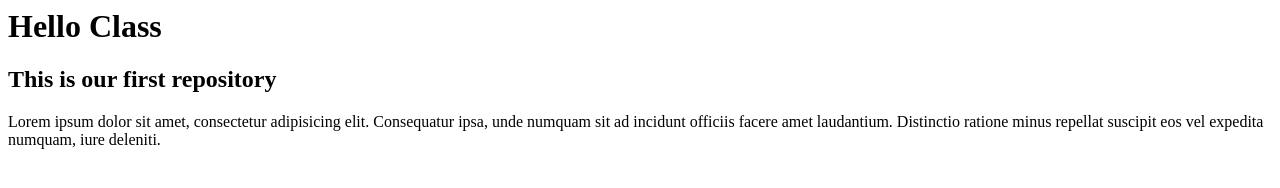
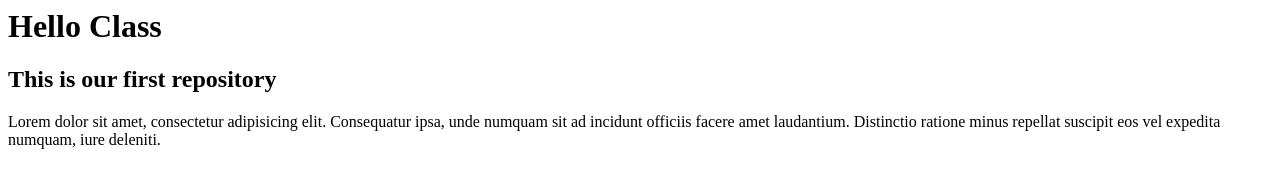
Before and after one commit to Dmoncrief/MyFirstRepo, a plain HTML site: page index.html in a window 1280 px wide. Drawn offline with Linux system fonts and the light colour scheme.

Commit message:
changed a file

```diff
--- a/index.html
+++ b/index.html
@@ -1,5 +1,5 @@
 <h1>Hello Class</h1>
 <h2>This is our first repository</h2>
 <p>
-    Lorem ipsum dolor sit amet, consectetur adipisicing elit. Consequatur ipsa, unde numquam sit ad incidunt officiis facere amet laudantium. Distinctio ratione minus repellat suscipit eos vel expedita numquam, iure deleniti.
+    Lorem dolor sit amet, consectetur adipisicing elit. Consequatur ipsa, unde numquam sit ad incidunt officiis facere amet laudantium. Distinctio ratione minus repellat suscipit eos vel expedita numquam, iure deleniti.
 </p>
```
